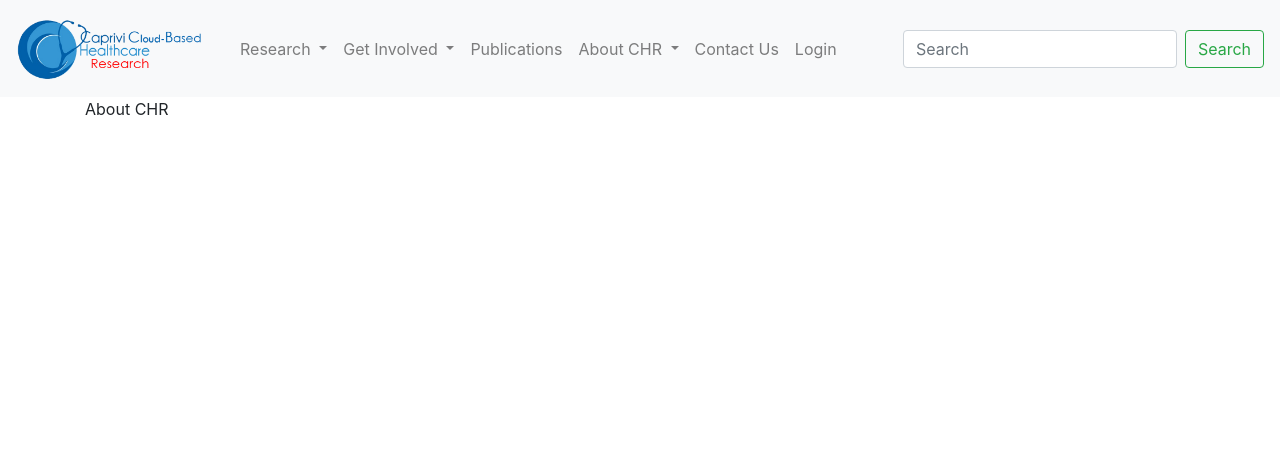
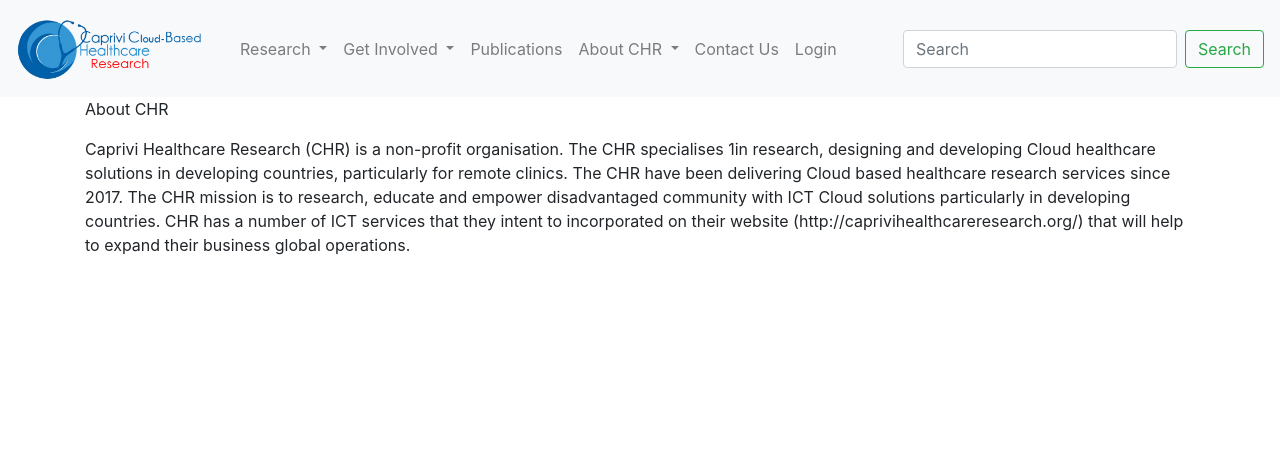
Before and after one commit to 2019-software-diploma/CHR-WEB-TEAM-1, a PHP site: page /AboutCHR.php in a window 1280 px wide. Shown: the top 454 px of the page. Run offline with PHP 8.4, Linux system fonts and the light colour scheme.

Commit message:
Update AboutCHR.php
content for about us

```diff
--- a/content/AboutCHR.php
+++ b/content/AboutCHR.php
@@ -24,7 +24,8 @@
 
 <div class="container">
 
-About CHR
+<p>About CHR</p>
+<p>Caprivi  Healthcare  Research  (CHR)  is  a  non-profit  organisation.  The  CHR  specialises 1in   research,   designing   and   developing   Cloud   healthcare   solutions   in   developing countries,  particularly  for  remote  clinics.  The  CHR  have  been  delivering  Cloud  based healthcare  research  services  since  2017.  The  CHR  mission  is  to  research,  educate  and empower disadvantaged community with ICT Cloud solutions particularly in developing countries.  CHR  has  a  number  of  ICT  services  that  they  intent  to  incorporated  on  their website  (http://caprivihealthcareresearch.org/)  that  will  help  to  expand  their  business global operations.</p>
 
 </div>
 <?php
```
